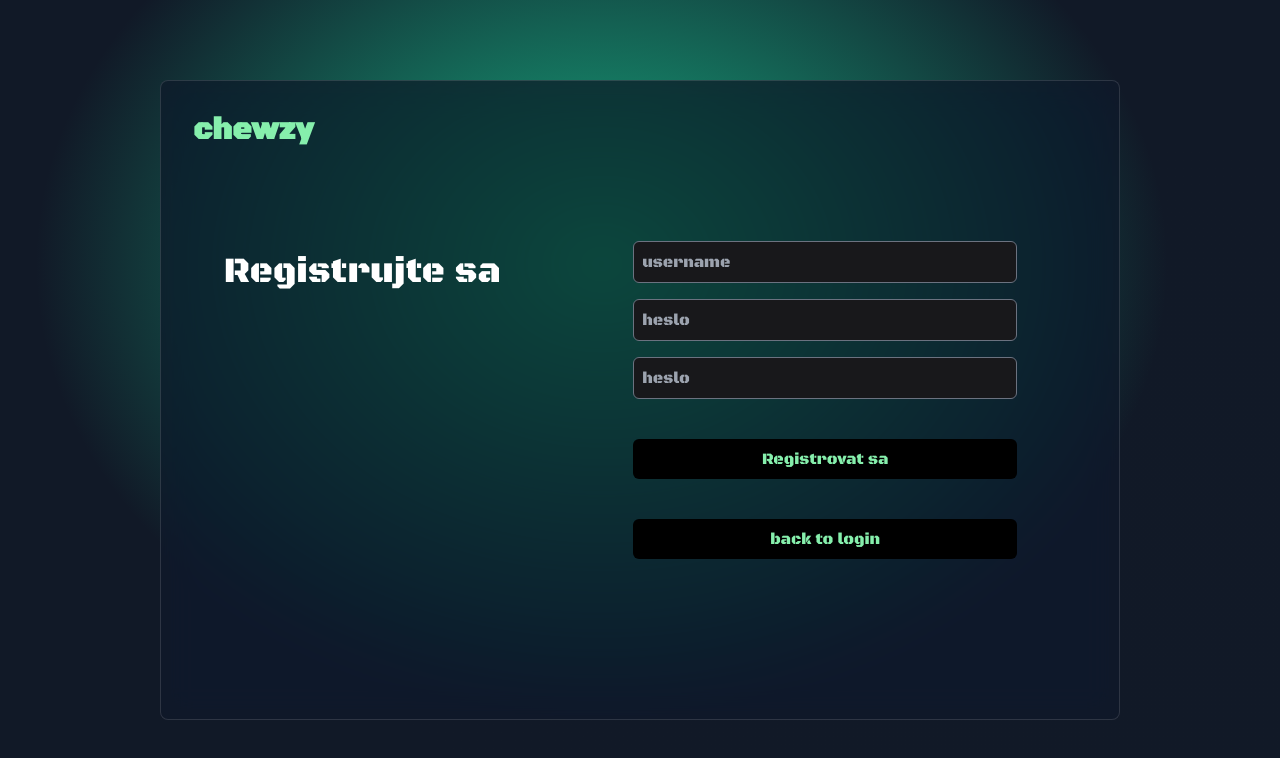
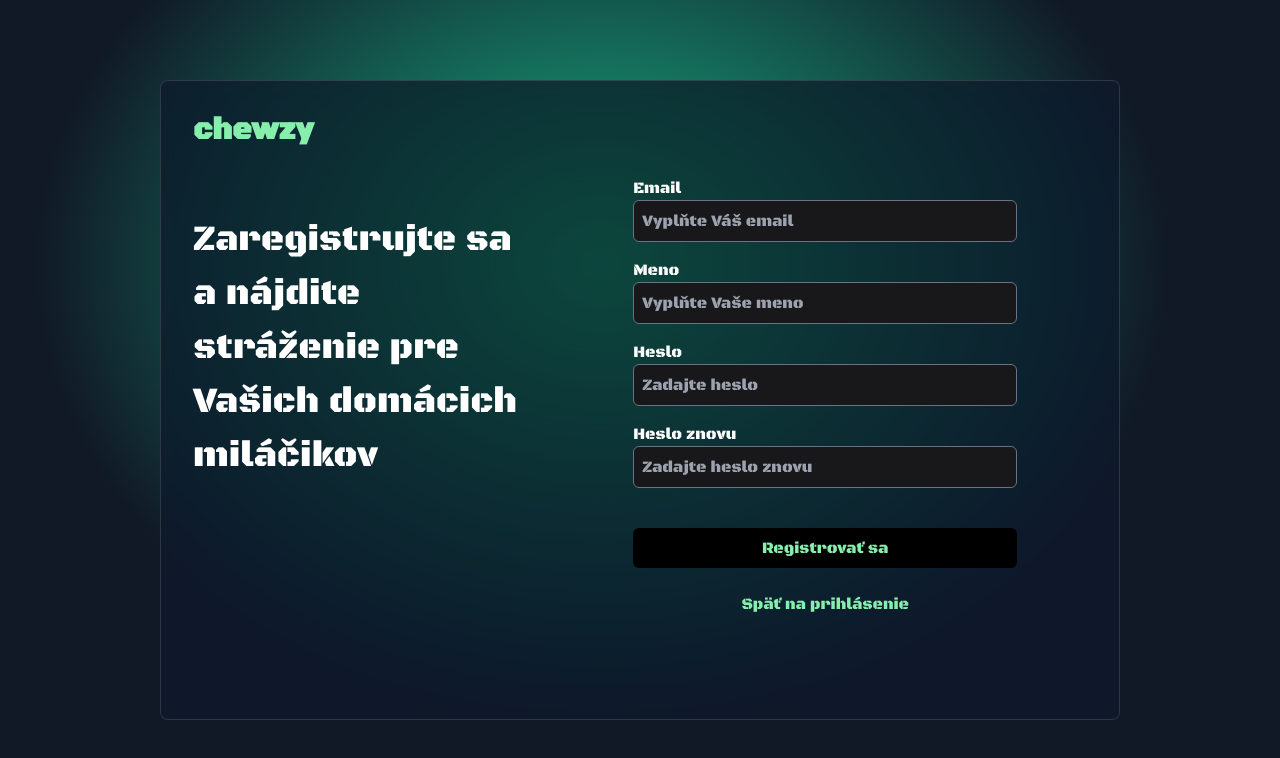
Before and after one commit to wixen28/chewzy, a React (Vite) app in the folder frontend/: page /register in a window 1280 px wide. Shown: the top 758 px of the page. Built offline with nearby package versions, Linux system fonts and the light colour scheme.

Commit message:
feat: register page UI updates

```diff
--- a/frontend/src/pages/auth_login/LoginPage.tsx
+++ b/frontend/src/pages/auth_login/LoginPage.tsx
@@ -26,7 +26,7 @@ const LoginPage = () => {
             <div className='flex items-center w-full mt-4'>
               <hr className='border-gray-500 flex-grow'/>
               <p className='mx-4 text-[10px]'>alebo</p>
-              <hr className='border-gray-500 flex-grow' />
+              <hr className='border-gray-500 flex-grow'/>
             </div>
             <div className='flex justify-between w-full gap-2 mt-2'>
               <button
@@ -41,7 +41,8 @@ const LoginPage = () => {
                 <button onClick={() => alert('todo')} className="text-xs hover:text-gray-400">Zabudli ste heslo?</button>
               </div>
               <div className='flex gap-2 mt-2 text-xs'>
-                <p className='text-green-300'>Nemáte ešte účet? </p><a href="/register" className='hover:text-gray-400'>Zaregistruje sa</a>
+                <p className='text-green-300'>Nemáte ešte účet?</p>
+                <button onClick={() => navigate('/register')} className='hover:text-gray-400'>Zaregistruje sa</button>
               </div>
             </div>
           </div>
--- a/frontend/src/pages/auth_register/RegisterPage.tsx
+++ b/frontend/src/pages/auth_register/RegisterPage.tsx
@@ -4,19 +4,53 @@ const RegisterPage = () => {
   const navigate = useNavigate()
 
   return (
-    <div className="flex justify-center items-center h-screen text-white">
-      <div className="flex w-9/12 h-4/5 bg-[#152e2b] m-auto p-4 rounded-lg card" >
+    <div className='flex justify-center items-center h-screen text-white'>
+      <div className='flex w-9/12 h-4/5 bg-[#152e2b] m-auto p-4 rounded-lg card'>
         <div className='w-2/5 p-4 flex flex-col'>
-          <h1 className="text-3xl font-bold text-green-300">chewzy</h1>
-          <h2 className=" m-auto text-4xl mt-24 leading-normal">Registrujte sa</h2>
+          <h1 className='text-3xl font-bold text-green-300'>chewzy</h1>
+          <h2 className='mt-16 text-4xl leading-normal'>Zaregistrujte sa a nájdite stráženie pre Vašich domácich miláčikov</h2>
         </div>
-        <form action="" className=" p-4 rounded-md w-3/5 m-auto">
-          <div className="flex flex-col w-96 m-auto">
-            <input type="text" placeholder="username" name="uname" required className='outline-none border-[1px] border-gray-500 p-2 bg-zinc-900 rounded-md'/>
-            <input type="password" placeholder="heslo" name="psw" required className='mt-4 outline-none border-[1px] border-gray-500 p-2 bg-zinc-900 rounded-md'/>
-            <input type="password" placeholder="heslo" name="psw" required className='mt-4 outline-none border-[1px] border-gray-500 p-2 bg-zinc-900 rounded-md'/>
-            <button type="submit" className='p-2 mt-10 bg-black rounded-md text-green-300'>Registrovat sa</button>
-            <button type="submit" className='p-2 mt-10 bg-black rounded-md text-green-300'><a href="/login">back to login</a></button>
+        <form action="" className='p-4 rounded-md w-3/5 m-auto'>
+          <div className='flex flex-col w-96 m-auto'>
+            <label htmlFor="">Email</label>
+            <input
+              type="text"
+              placeholder="Vyplňte Váš email"
+              name="email"
+              className='outline-none border-[1px] border-gray-500 p-2 bg-zinc-900 rounded-md'
+              required
+            />
+            <label htmlFor="" className='mt-4'>Meno</label>
+            <input
+              type="text"
+              placeholder="Vyplňte Vaše meno"
+              name="meno"
+              className='outline-none border-[1px] border-gray-500 p-2 bg-zinc-900 rounded-md'
+              required
+            />
+            <label htmlFor="" className='mt-4'>Heslo</label>
+            <input
+              type="password"
+              placeholder="Zadajte heslo"
+              name="psw"
+              className='outline-none border-[1px] border-gray-500 p-2 bg-zinc-900 rounded-md'
+              required
+            />
+            <label htmlFor="" className='mt-4'>Heslo znovu</label>
+            <input
+              type="password"
+              placeholder="Zadajte heslo znovu"
+              name="psw-again"
+              className='outline-none border-[1px] border-gray-500 p-2 bg-zinc-900 rounded-md'
+              required
+            />
+            <button type="submit" className='p-2 mt-10 bg-black rounded-md text-green-300 hover:bg-zinc-900'>Registrovať sa</button>
+            <button
+              className='mt-4 p-2 text-green-300 bg-transparent rounded-md hover:bg-zinc-900 transition-all duration-300'
+              onClick={() => navigate('/login')}
+            >
+              Späť na prihlásenie
+            </button>
           </div>
         </form>
       </div>
```
